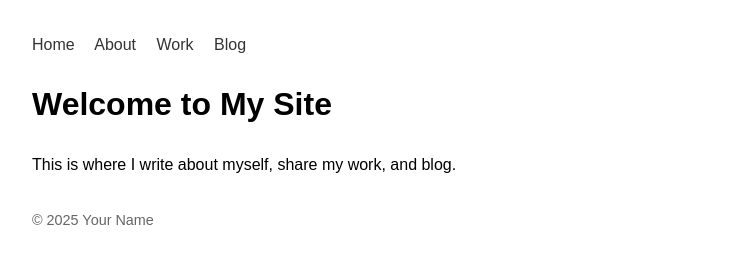
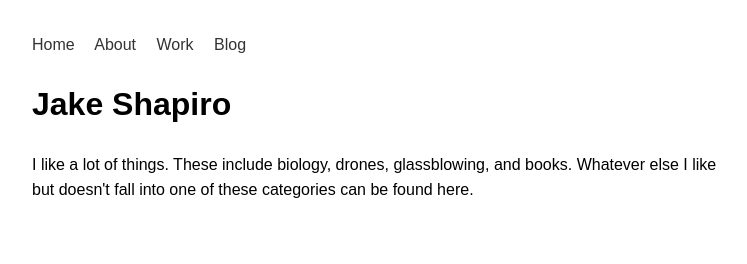
Before and after one commit to shapiro-jake/shapiro-jake.github.io, a plain HTML site: page index.html in a window 1280 px wide. Shown: the whole page, without its empty margins (258-1005 px from the left). Drawn offline with Linux system fonts and the light colour scheme.

Commit message:
Test for layout

```diff
--- a/index.html
+++ b/index.html
@@ -16,12 +16,8 @@
   </header>
 
   <main>
-    <h1>Welcome to My Site</h1>
-    <p>This is where I write about myself, share my work, and blog.</p>
+    <h1>Jake Shapiro</h1>
+    <p>I like a lot of things. These include biology, drones, glassblowing, and books. Whatever else I like but doesn't fall into one of these categories can be found here.</p>
   </main>
-
-  <footer>
-    <p>© 2025 Your Name</p>
-  </footer>
 </body>
 </html>
```
